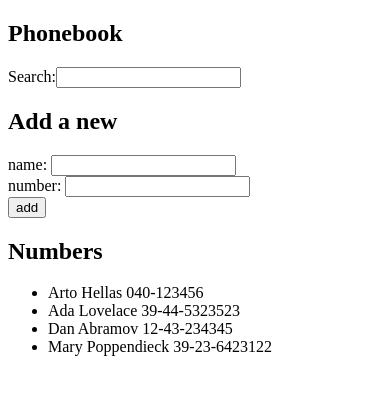
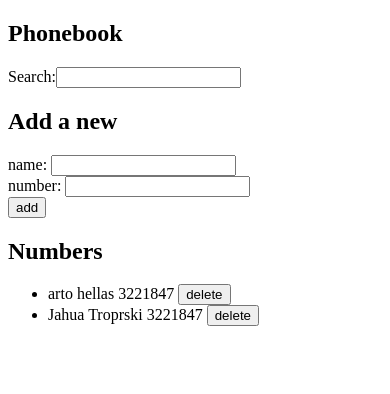
Before and after one commit to vasovic-d/Full-Stack-Open, a React (Vite) app in the folder part2/phonebook/: page / in a window 390 px wide. Shown: the top 394 px of the page. Built offline with nearby package versions, Linux system fonts and the light colour scheme; data requests are answered from the project's data file.

Commit message:
Phonebook step 10

```diff
--- a/part2/phonebook/db.json
+++ b/part2/phonebook/db.json
@@ -1,24 +1,14 @@
 {
-  "persons":[
+  "persons": [
     {
-      "name": "Arto Hellas",
-      "number": "040-123456",
-      "id": "1"
+      "id": "6794",
+      "name": "arto hellas",
+      "number": "3221847"
     },
     {
-      "name": "Ada Lovelace",
-      "number": "39-44-5323523",
-      "id": "2"
-    },
-    {
-      "name": "Dan Abramov",
-      "number": "12-43-234345",
-      "id": "3"
-    },
-    {
-      "name": "Mary Poppendieck",
-      "number": "39-23-6423122",
-      "id": "4"
+      "id": "1180",
+      "name": "Jahua Troprski",
+      "number": "3221847"
     }
   ]
 }
--- a/part2/phonebook/src/App.jsx
+++ b/part2/phonebook/src/App.jsx
@@ -1,5 +1,5 @@
 import { useState,useEffect } from 'react'
-import axios from 'axios'
+import personService from './services/phonebook.js'
 import Filter from './components/Filter'
 import Persons from './components/Persons.jsx'
 import PersonForm from './components/PersonForm.jsx'
@@ -11,15 +11,12 @@ const App = () => {
   const [filteredName, setFilteredName] = useState('')
 
   useEffect(() => {
-    console.log('effect')
-    axios
-      .get('http://localhost:3001/persons')
-      .then(response => {
-        console.log('promise fulfilled')
-        setPersons(response.data)
+    personService
+      .getAll()
+      .then(initialPersons => {
+        setPersons(initialPersons)
       })
   }, [])
-  console.log('render', persons.length, 'notes')
 
   const addName = (event) => {
     event.preventDefault()
@@ -27,31 +24,59 @@ const App = () => {
     const personObject = {
       name: newName,
       number: newNumber,
-      id: persons.length + 1
     }
-    if (persons.some(person => person.name === newName) || persons.some(person => person.number === newNumber) ) {
-      window.alert(`${newName} or ${newNumber} is already in the phonebook`)
+    if (persons.some(person => person.name === newName)) {
+      if (window.confirm(`${newName} is already in the phonebook, replace old number with new one?`)) {
+        const person = persons.find(p => p.name === newName)
+        const changedPerson = {...person, number: newNumber }
+
+        personService
+          .update(person.id, changedPerson)
+          .then(returnedPerson => {
+            setPersons(persons.map(person => person.name === newName ? returnedPerson : person))
+            setNewName('')
+            setNewNumber('')
+          })
+      }
     } else {
-      setPersons(persons.concat(personObject))
-      setNewName('')
-      setNewNumber('')
+      personService
+        .create(personObject)
+        .then(returnedPerson => {
+          setPersons(persons.concat(returnedPerson))
+          setNewName('')
+          setNewNumber('')
+        })
     }
   }
+
+  const deleteName = id => {
+    const person = persons.find(p => p.id === id)
+    if (window.confirm(`Delete ${person.name} ?`)) {
+      personService
+        .remove(id)
+        .then(deletedPerson => {
+          setPersons(persons.filter(p => p.id !== deletedPerson.id))
+        })
+        .catch(error => {
+          alert(`the note ${note.content} was already deleted from server`)
+          console.error(`Failed to delete ${person.name}:`, error)
+          setPersons(persons.filter(p => p.id !== id))
+        })
+    }
+  }
+
 
   const filteredList = filteredName === '' ? persons : persons.filter(person => person.name.toLowerCase().includes(filteredName.toLowerCase()))
 
   const handleNameChange = (event) => {
-    console.log(event.target.value)
     setNewName(event.target.value)
   }
 
   const handleNumberChange = (event) => {
-    console.log(event.target.value)
     setNewNumber(event.target.value)
   }
 
   const handleFilterChange = (event) => {
-    console.log(event.target.value)
     setFilteredName(event.target.value)
   }
 
@@ -62,7 +87,7 @@ const App = () => {
       <h2>Add a new</h2>
       <PersonForm addName={addName} newName={newName} handleNameChange={handleNameChange} newNumber={newNumber} handleNumberChange={handleNumberChange} />
       <h2>Numbers</h2>
-      <Persons filteredList={filteredList}/>
+      <Persons filteredList={filteredList} remove={deleteName} />
     </div>
   )
 }
--- a/part2/phonebook/src/components/Filter.jsx
+++ b/part2/phonebook/src/components/Filter.jsx
@@ -1,3 +1,3 @@
-const Filter = ({ filteredName, handleFilterChange }) => <div>Search:<input value = {filteredName} onChange={handleFilterChange} /></div>
+const Filter = ({ filteredName, handleFilterChange }) => <div>Search:<input name = 'search' value = {filteredName} onChange={handleFilterChange} /></div>
 
 export default Filter
--- a/part2/phonebook/src/components/PersonForm.jsx
+++ b/part2/phonebook/src/components/PersonForm.jsx
@@ -1,7 +1,7 @@
 const PersonForm = ({ addName, newName, handleNameChange, newNumber, handleNumberChange}) => (
     <form onSubmit={addName}>
-        <div>name: <input value={newName} onChange={handleNameChange} /></div>
-        <div>number: <input value={newNumber} onChange={handleNumberChange} /></div>
+        <div>name: <input name='name' value={newName} onChange={handleNameChange} /></div>
+        <div>number: <input name = 'number' value={newNumber} onChange={handleNumberChange}/></div>
         <div><button type="submit">add</button></div>
     </form>
 )
--- a/part2/phonebook/src/components/Persons.jsx
+++ b/part2/phonebook/src/components/Persons.jsx
@@ -1,3 +1,7 @@
-const Persons = ({ filteredList }) => <ul>{filteredList.map(person => <li key = {person.id}> {person.name} {person.number}</li>)}</ul>
-
+const Persons = ({ filteredList, remove }) => (
+<ul>
+    {filteredList.map(person =>
+        <li key = {person.id}> {person.name} {person.number} <button onClick={() => remove(person.id)}>delete</button></li>)}
+</ul>
+)
 export default Persons
--- /dev/null
+++ b/part2/phonebook/src/services/phonebook.js
@@ -0,0 +1,27 @@
+import axios from 'axios'
+const baseURL = 'http://localhost:3001/persons'
+
+const getAll = () => {
+    return axios
+            .get(baseURL)
+            .then(response => response.data)
+}
+
+const create = newObject => {
+    return axios
+            .post(baseURL, newObject)
+            .then(response => response.data)
+}
+
+const update = (id, newObject) => {
+    return axios
+            .put(`${baseURL}/${id}`, newObject)
+            .then(response => response.data)
+}
+
+const remove = id => {
+    return axios
+            .delete(`${baseURL}/${id}`)
+            .then(response => response.data)
+}
+export default { getAll, create, update, remove }
```
